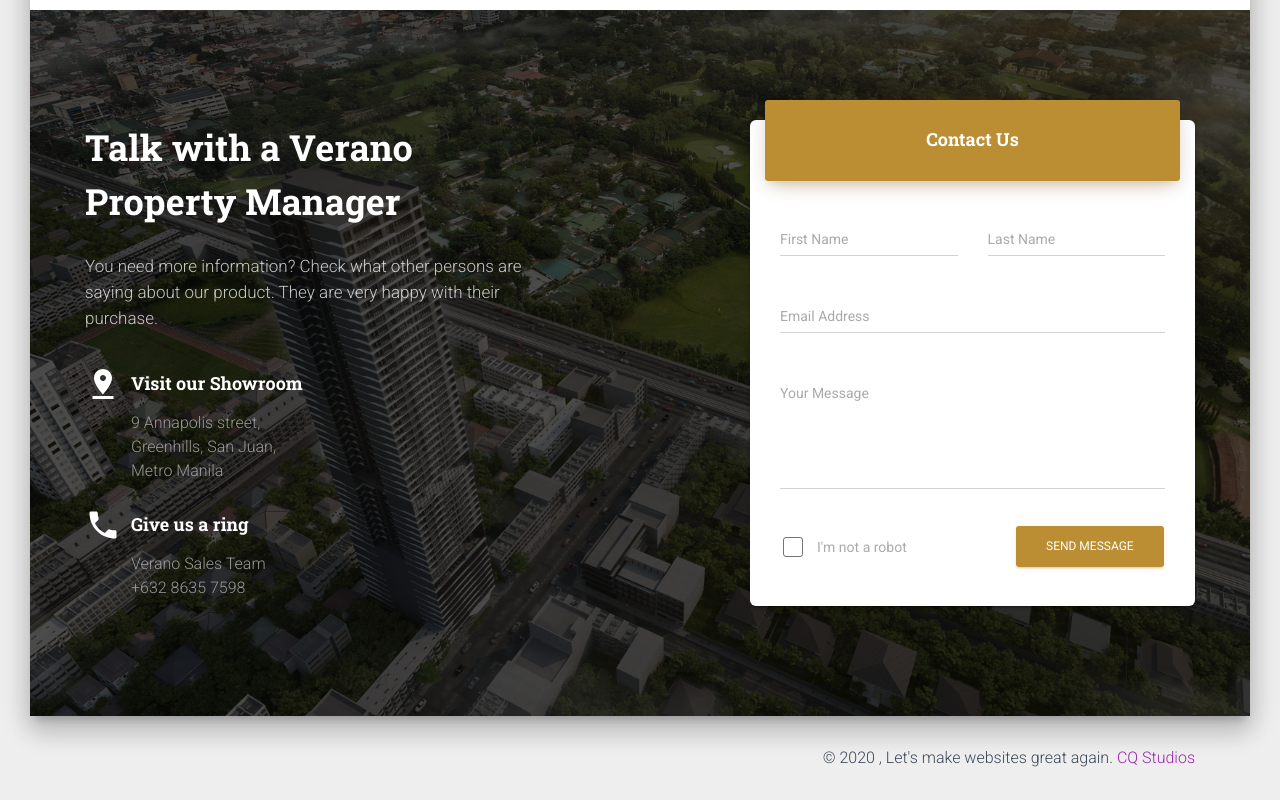
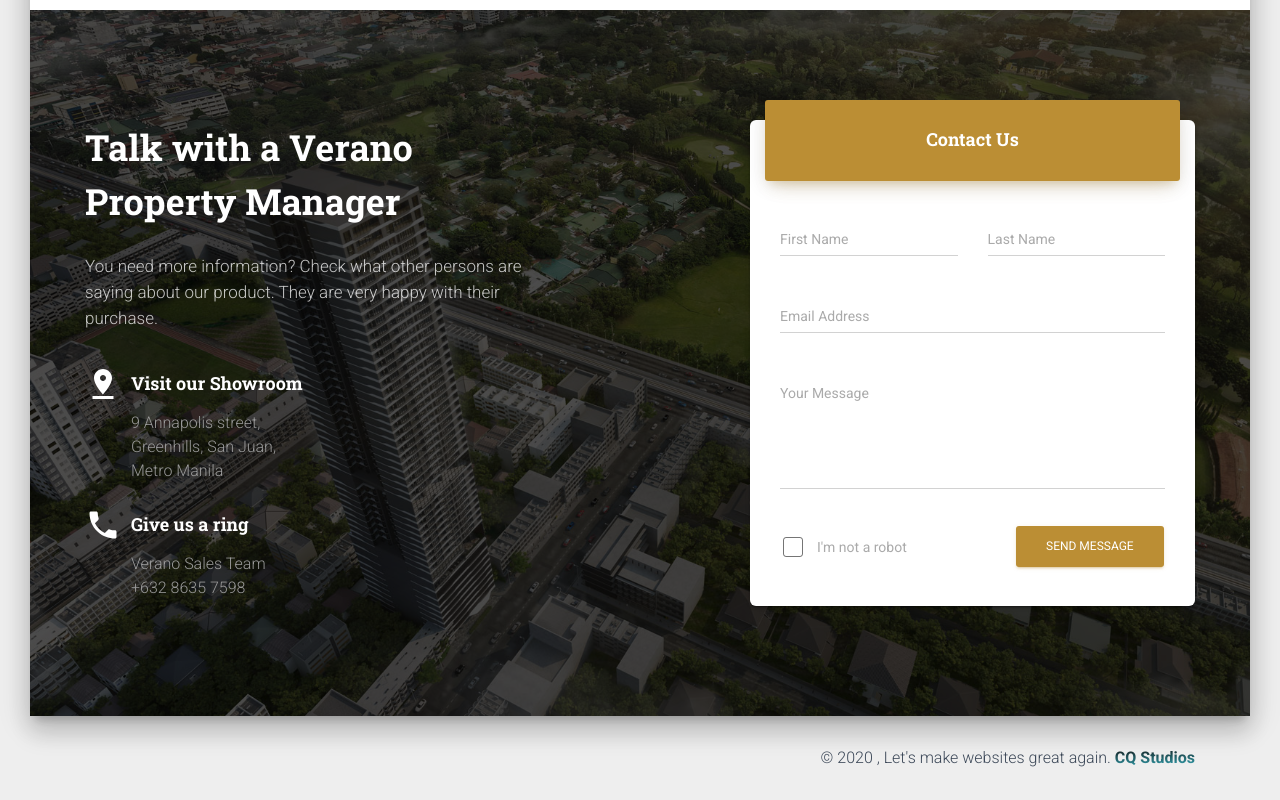
Before and after one commit to quimpocharles/veranogh, a React app: page public/index.html in a window 1280 px wide. Shown: the part 2616-3416 px from the top of the page. Built offline with nearby package versions, Linux system fonts and the light colour scheme.

Commit message:
bug fixes

```diff
--- a/public/index.html
+++ b/public/index.html
@@ -42,7 +42,7 @@
     </title>
 
     <!-- external css -->
-    <link rel="preload" type="text/css" href="./index.css" />
+    <link rel="stylesheet" href="./index.css" />
   </head>
   <body>
     <noscript> You need to enable JavaScript to run this app. </noscript>
```
